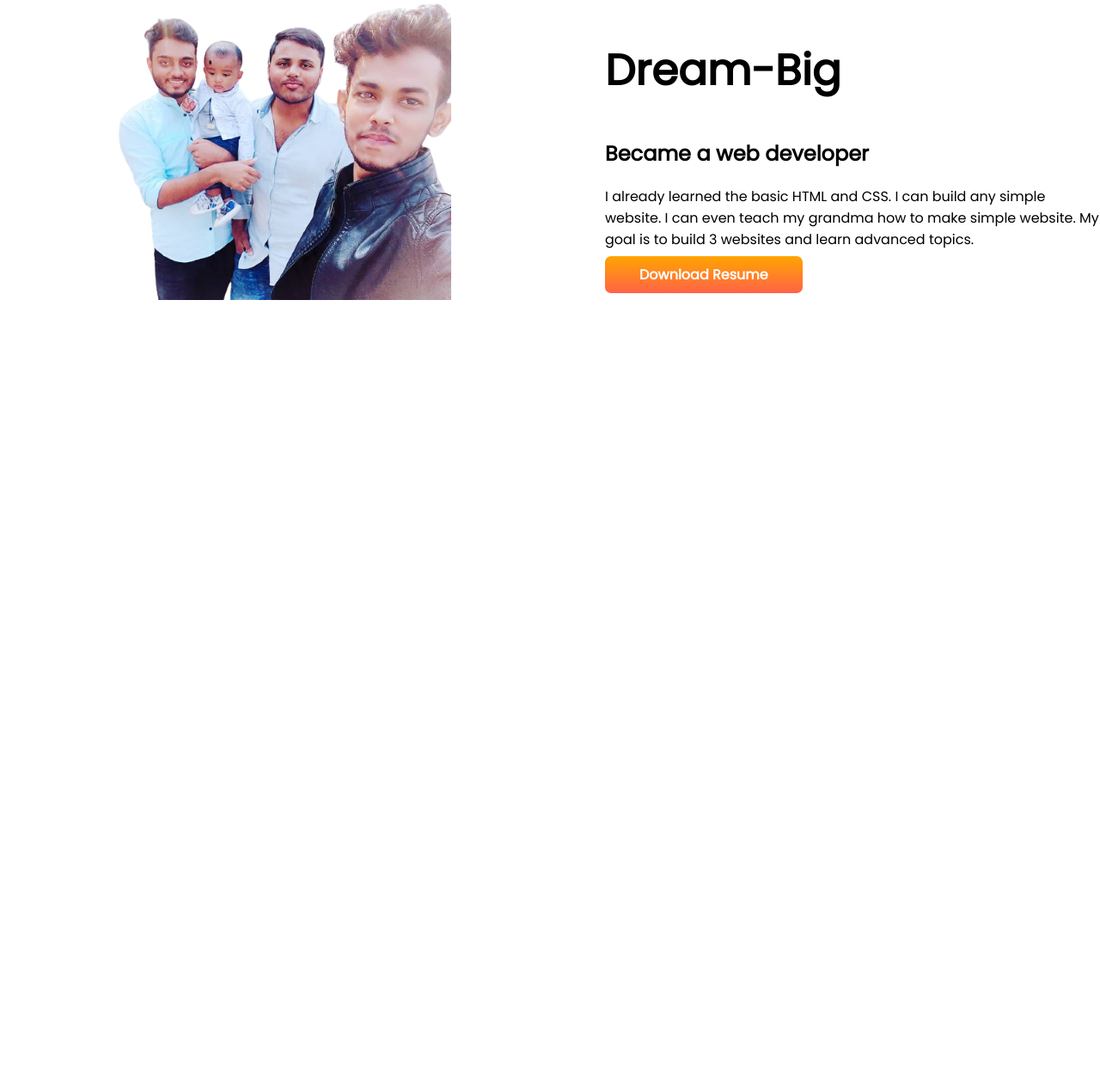
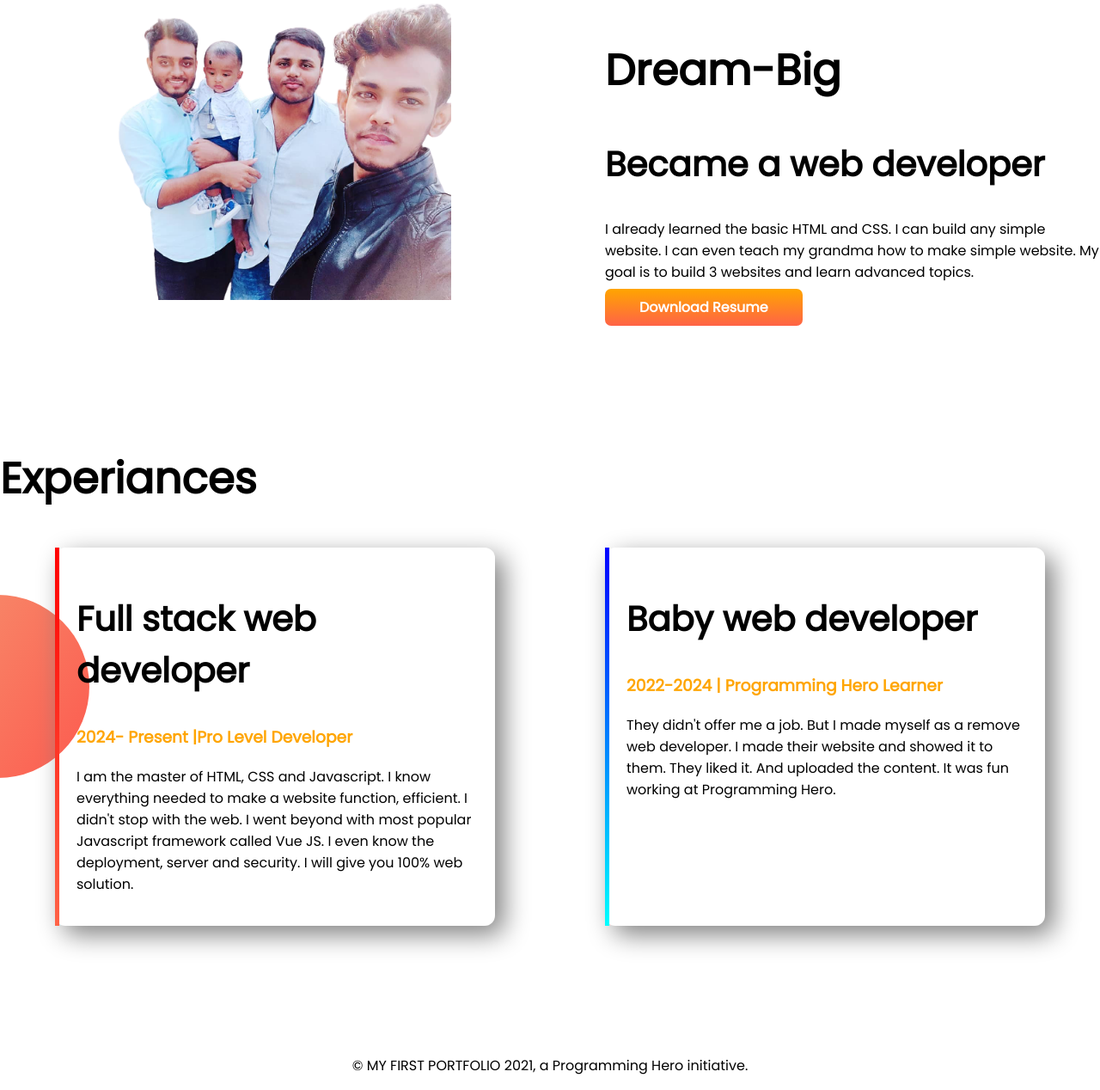
Before and after one commit to Aroarafat/My-first-portfolio, a plain HTML site: page index.html in a window 1280 px wide. Shown: the part 785-2053 px from the top of the page at 86% size. Before the commit the page ends 1291 px from the top, so only its background shows below. Drawn offline with Linux system fonts and the light colour scheme.

Commit message:
OW MOJA PAILAM

```diff
--- a/index.html
+++ b/index.html
@@ -13,7 +13,7 @@
 </head>
 
 <body>
-    <section class="top-banner">
+    <section class="top-banner flexible-container">
         <div class="halfwidth">
             <h1>Welcome To</h1>
             <h1><span class="orange-color">Arafat's</span> World</h1>
@@ -41,7 +41,7 @@
     </section>
 
 
-    <section class="dream-big">
+    <section class="dream-big flexible-container">
 
         <div class="halfwidth">
 
@@ -57,19 +57,37 @@
 
 
         </div>
+    </section>
+
+    <section class="experiance-area">
+        <h1>Experiances</h1>
+        <div class="flexible-container">
+            <div id="full-stack-exp" class="experiance-item">
+                <h2>Full stack web developer</h2>
+                <h3 class="orange-color">2024- Present |Pro Level Developer </h3>
+                <p>I am the master of HTML, CSS and Javascript. I know everything needed to make a website function,
+                    efficient. I didn't stop with the web. I went beyond with most popular Javascript framework called
+                    Vue
+                    JS. I even know the deployment, server and security. I will give you 100% web solution.</p>
 
 
-
-
-
-
-
-
-
-
-
+            </div>
+            <div id="web-dev" class="experiance-item">
+                <h2>Baby web developer</h2>
+                <h3 class="orange-color">2022-2024 | Programming Hero Learner</h3>
+                <p>
+                    They didn't offer me a job. But I made myself as a remove web developer. I made their website and
+                    showed
+                    it to them. They liked it. And uploaded the content. It was fun working at Programming Hero.
+                </p>
+            </div>
+        </div>
 
     </section>
+    <footer>
+        <p> © MY FIRST PORTFOLIO 2021, a Programming Hero initiative.
+    </footer>
+    </p>
 
 
 
--- a/style.css
+++ b/style.css
@@ -7,7 +7,9 @@ h1{
 }
 .orange-color
 {color: orange;}
-section{display: flex;
+
+
+.flexible-container{display: flex;
 margin-bottom: 150px;}
 
 .halfwidth{
@@ -43,3 +45,42 @@ background-repeat: no-repeat;
 
 
 }
+
+.experiance-item
+{box-shadow:gray 10px 10px 30px ;
+    padding: 20px;
+    border-radius: 12px;
+    width: 40%;
+    margin-right: 5%;
+    margin-left: 5%;
+
+
+
+
+
+}
+h2{font-size: 40px;}
+
+.experiance-area
+{background-image: url(images/exp-bg.png);
+background-position: left;
+background-repeat: no-repeat
+}
+#web-dev{
+
+    border-image: linear-gradient(blue,cyan );
+    border-image-slice: 1;
+
+    border-left: 5px  solid;
+
+
+}
+
+#full-stack-exp{
+    border-image: linear-gradient(red,tomato) ;
+    border-image-slice: 1;
+    border-left: 5px solid;
+}
+footer p {
+    text-align: center;
+}
```
